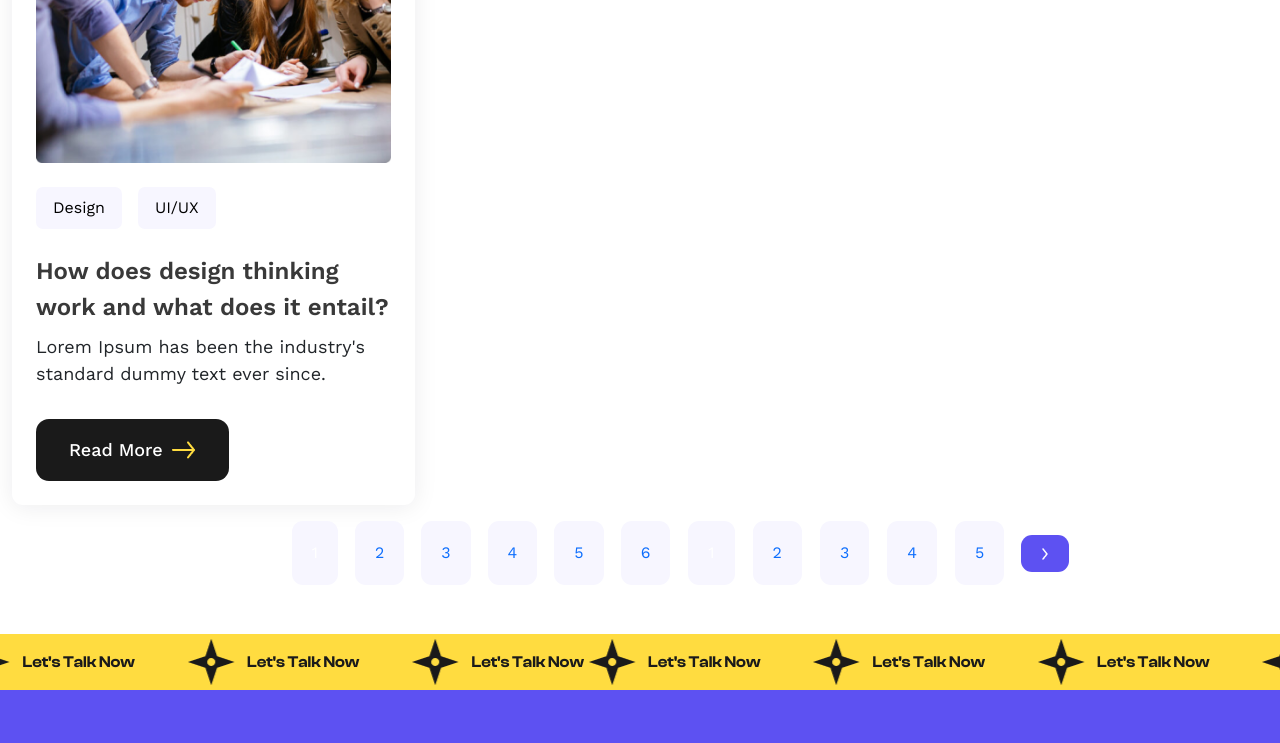
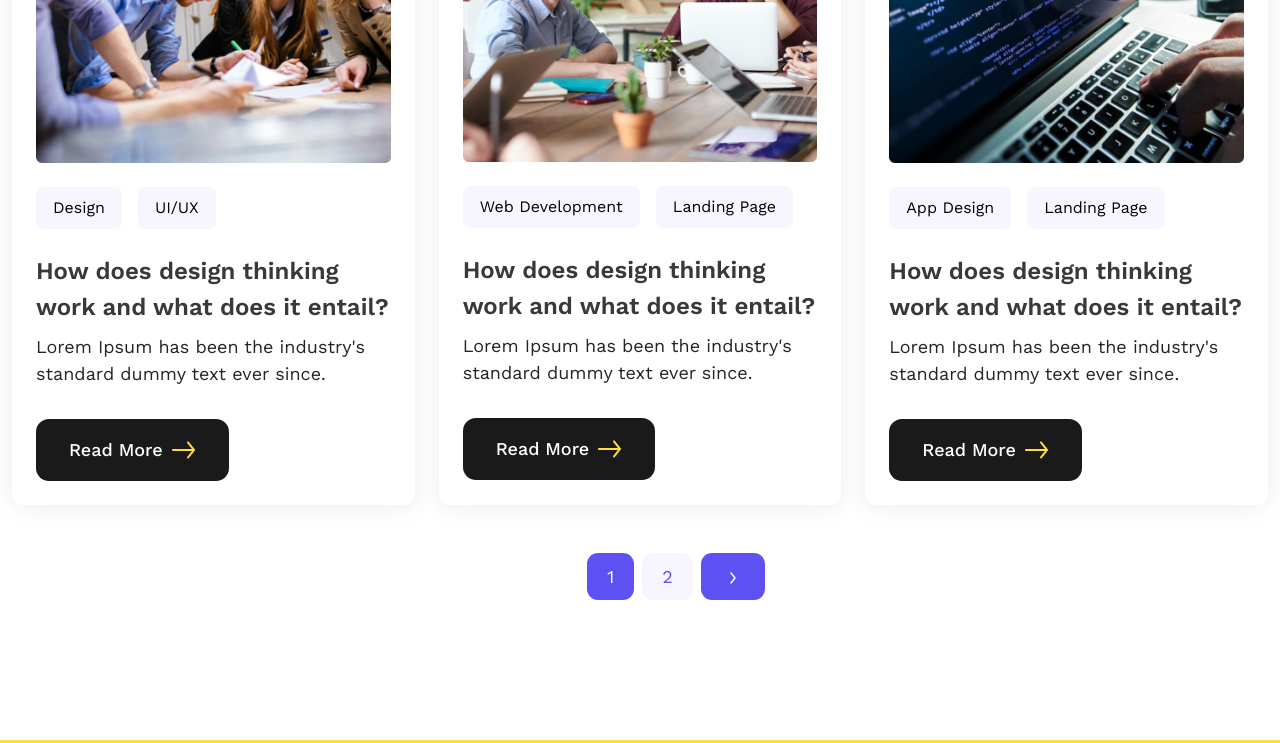
Before and after one commit to MamtazDev/brandmuse-react, a React (Vite) app: page /blog in a window 1280 px wide. Shown: the part 971-1714 px from the top of the page. Built offline with nearby package versions, Linux system fonts and the light colour scheme.

Commit message:
pagination

```diff
--- a/src/Components/Blog/BlogMain.jsx
+++ b/src/Components/Blog/BlogMain.jsx
@@ -9,10 +9,10 @@ import { useState } from 'react';
 
 const BlogMain = () => {
     const [page, setPage] = useState(1);
-    const [amount, setAmount] = useState(1);
+    const [amount, setAmount] = useState(3);
     const lastIndex = page * amount;
     const firstIndex = lastIndex - amount;
-    const blogDatas1 = blogDatas.slice(firstIndex,lastIndex)
+    const blogDatas1 = blogDatas.slice(firstIndex, lastIndex)
     return (
         <div className='container'>
             <BlogMainTop />
@@ -39,9 +39,9 @@ const BlogMain = () => {
                         </div>
                     </div>
                 )}
-                <div>
-                    <BlogMainBottom page={page} setPage={setPage} members={blogDatas.length} amount={amount}></BlogMainBottom>
-                </div>
+            </div>
+            <div>
+                <BlogMainBottom page={page} setPage={setPage} members={blogDatas.length} amount={amount}></BlogMainBottom>
             </div>
         </div>
     );
--- a/src/Components/Blog/BlogMainBottom.jsx
+++ b/src/Components/Blog/BlogMainBottom.jsx
@@ -2,84 +2,54 @@ import React from 'react';
 import './BlogStyle.css'
 import Right from '../../assets/images/rightdirection.png'
 import Left from '../../assets/images/leftdir.png'
-import { Link } from 'react-router-dom';
 
 const BlogMainBottom = ({ members, amount, setPage, page }) => {
-    const pages = [];
-    for (let i = 1; i <= Math.ceil(members / amount); i++) {
+
+    const previousBtn = () => {
+        setPage(page - 1);
+      };
+      const nextBtn = () => {
+        pages.length - 1 !== page && setPage(page + 1);
+      };
+      let pages = [];
+      for (let i = 0; i <= Math.ceil(members / amount); i++) {
         pages.push(i);
       }
 
-    const previousBtn = () => {
-        if (page > 1) {
-            setPage(page - 1);
-        }
-    };
-
-    const nextBtn = () => {
-        if (page < pages.length) {
-            setPage(page + 1);
-        }
-    };
-
     return (
         <div>
-            <nav aria-label="Page navigation example m-auto">
-                <ul className="pagination">
-                    <li className="page-item">
+            <div className='d-flex justify-content-center gap-2 all_mb'>
                 <button
                     style={{ opacity: page === 1 && "0" }}
-                            className="
-                            page-link page_number"
+                    className="page_link page_number"
                     onClick={previousBtn}
                     type=""
                     disabled={page === 1 && true}>
-                            <span aria-hidden="true"><img src={Left} alt="" /></span>
+                    <span><img src={Left} alt="" /></span>
                 </button>
-                    </li>
-
-                    {pages.map((pageNumber) => (
-                        <li className="page-item" key={pageNumber}>
-                            <a
-                                type="button"
-                                to="#"
-                                className={`page-link page_number ${page === pageNumber ? 'active' : ''}`}
-                                onClick={() => setPage(pageNumber)}
-                            >
-                                {pageNumber}
-                            </a>
-                        </li>
-                    ))}
 
                 {pages.map((index, pageItem) =>
                     pageItem > 0 ? (
-                            <a
-                                // style={{ border: page === pageItem && "1px solid #666" }}
-                                className={`page-link page_number ${page === pageItem ? 'active' : ''}`}
+                        <button
+                            className={`page_link page_number ${page === pageItem ? 'active' : ''}`}
                             onClick={() => setPage(pageItem)}
                             key={index}
-                                type="button"
                         >
                             {pageItem}
-                            </a>
+                        </button>
                     ) : (
                         ""
                     )
                 )}
 
-                    <li className="page-item">
-
-                        <a
+                <button
                     style={{ opacity: page === pages.length - 1 && "0" }}
-                            className="page-link right_arrow_bg"
+                    className="page_link right_arrow_bg page_number"
                     onClick={nextBtn}
-                            type="button"
                     disabled={page === pages.length - 1 && true}>
-                            <span aria-hidden="true"><img src={Right} alt="" /></span>
-                        </a>
-                    </li>
-                </ul>
-            </nav>
+                    <span><img src={Right} alt="#" /></span>
+                </button>
+            </div>
         </div>
     );
 };
--- a/src/Components/Blog/BlogStyle.css
+++ b/src/Components/Blog/BlogStyle.css
@@ -108,19 +108,7 @@
 
 /* pagination */
 
-.pagination {
-    --bs-pagination-border-color: none !important;
-    align-items: center;
-}
 
-
-.page-link:focus {
-    z-index: 3;
-    color: var(--bs-pagination-focus-color);
-    background-color: var(--bs-pagination-focus-bg);
-    outline: 0;
-    box-shadow: none !important;
-}
 
 .right_arrow_bg {
     border-radius: 11px !important;
@@ -128,15 +116,18 @@
 }
 
 .page_number {
-    border-radius: 11px !important;
-    background: var(--otherColor2) !important;
-    margin-right: 18px;
-    padding: 20px;
+    border-radius: 11px ;
+    background: var(--otherColor2) ;
+    padding: 10px 20px;
+    color: var(--primaryColor);
+    font-size: 18px;
+    font-weight: 400;
+    line-height: 150%;
 }
 
-.pagination {
-    display: flex;
-    justify-content: center;
+.page_number.active{
+    color: var(--initialColor);
+    background: var(--primaryColor);
 }
 
 /* pagination */
@@ -153,12 +144,6 @@
     align-items: start;
     gap: 16px;
 }
-
-/*
-.design_thinking_wrapper p:first-child {
-    font-size: 32px;
-
-} */
 
 .review_wrapper {
     border-radius: 0px 12px 12px 0px;
```
Lines whose indentation alone changed are shown as unchanged.
